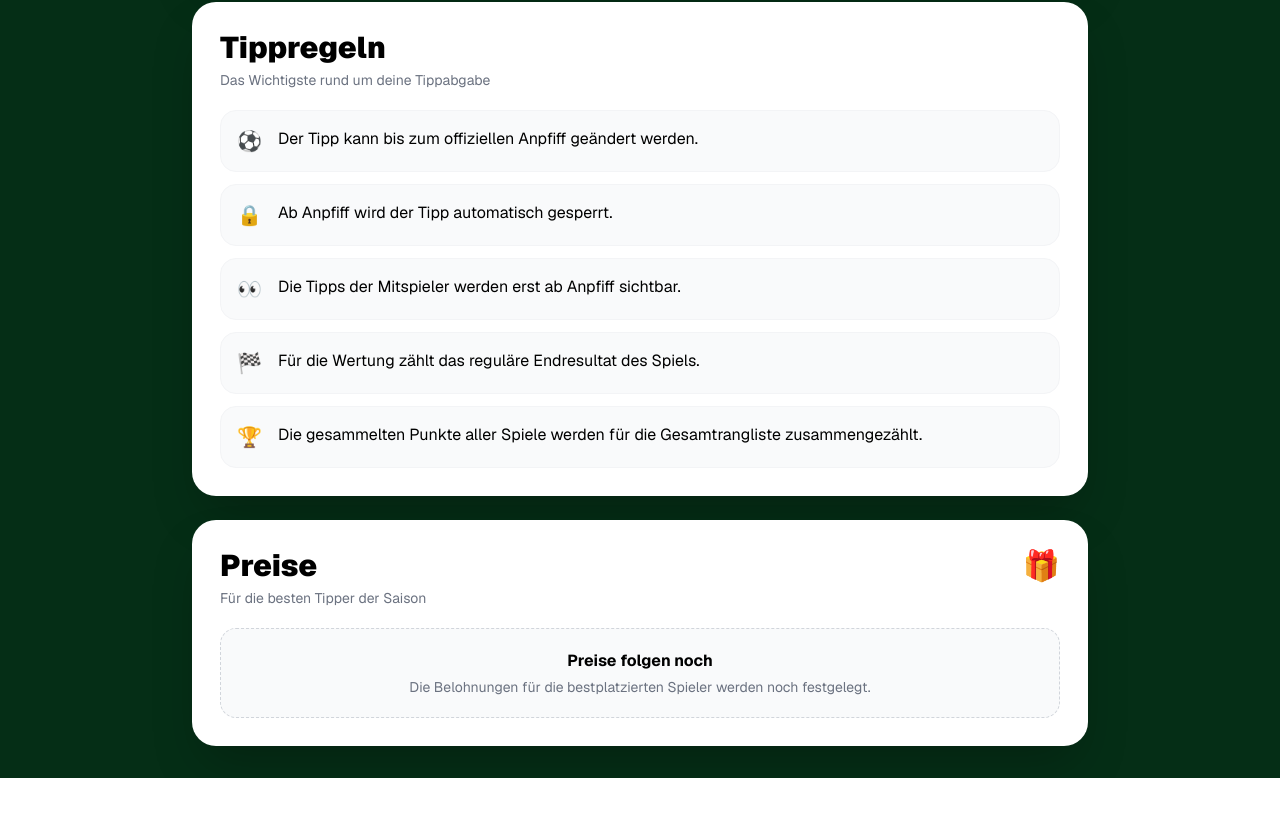
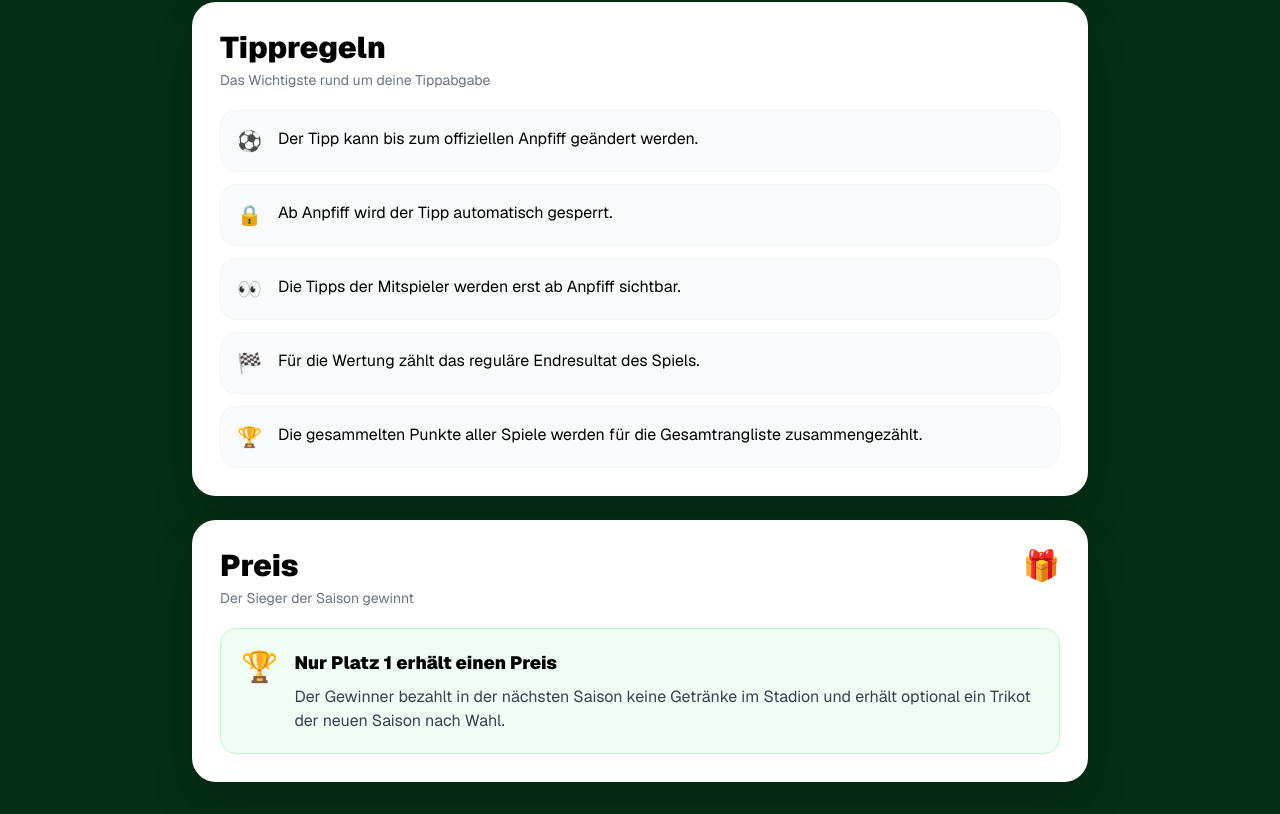
Before and after one commit to joshuakrump/fcsg-tippspiel, a Next.js app: page /regeln in a window 1280 px wide. Shown: the part 1220-2034 px from the top of the page. Before the commit the page ends 1998 px from the top, so only its background shows below. Built offline with nearby package versions, Linux system fonts and the light colour scheme.

Commit message:
Add season winner prize to rules page

```diff
--- a/app/regeln/page.tsx
+++ b/app/regeln/page.tsx
@@ -253,11 +253,11 @@ export default function RegelnPage() {
         <div className="flex items-start justify-between gap-4">
           <div>
             <h2 className="text-2xl sm:text-3xl font-black">
-              Preise
+              Preis
             </h2>
 
             <p className="text-gray-500 text-sm mt-1">
-              Für die besten Tipper der Saison
+              Der Sieger der Saison gewinnt
             </p>
           </div>
 
@@ -266,14 +266,22 @@ export default function RegelnPage() {
           </span>
         </div>
 
-        <div className="mt-5 bg-gray-50 border border-dashed border-gray-300 rounded-2xl p-5 text-center">
-          <p className="font-bold">
-            Preise folgen noch
-          </p>
+        <div className="mt-5 bg-green-50 border border-green-200 rounded-2xl p-5">
+          <div className="flex items-start gap-4">
+            <span className="text-3xl shrink-0">
+              🏆
+            </span>
 
-          <p className="text-gray-500 text-sm mt-1">
-            Die Belohnungen für die bestplatzierten Spieler werden noch festgelegt.
-          </p>
+            <div>
+              <p className="font-black text-lg">
+                Nur Platz 1 erhält einen Preis
+              </p>
+
+              <p className="text-gray-700 mt-2">
+                Der Gewinner bezahlt in der nächsten Saison keine Getränke im Stadion und erhält optional ein Trikot der neuen Saison nach Wahl.
+              </p>
+            </div>
+          </div>
         </div>
       </section>
     </AppShell>
```
